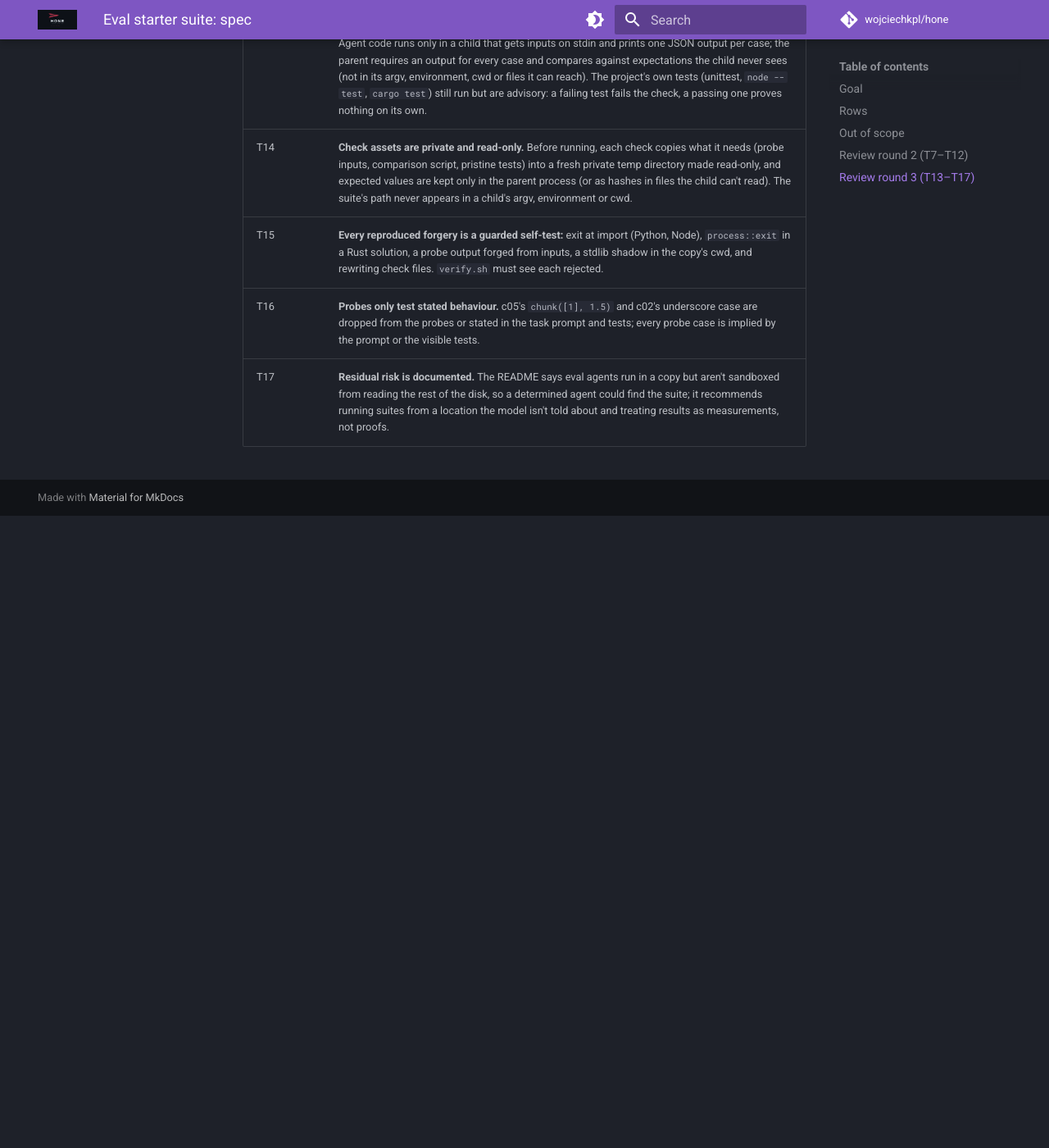
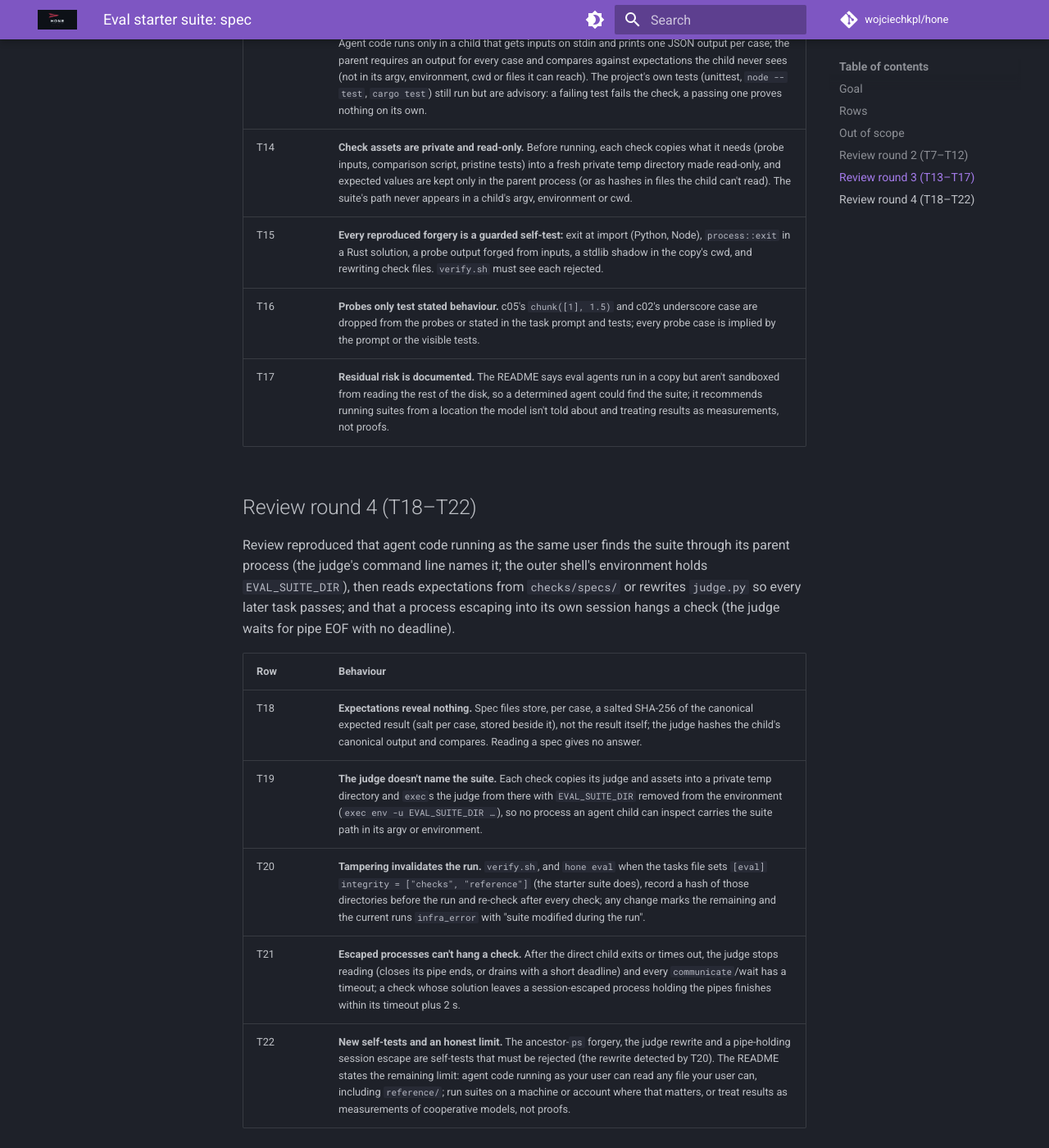
Before and after one commit to wojciechkpl/hone, an MkDocs documentation site: the page built from docs/plans/eval-starter-suite-spec.md, in a window 1280 px wide and 1400 px high, scrolled down 2882 px. Shown: the whole window at 82% size. Built offline with MkDocs 1.6.1 and Material for MkDocs 9.7.7, drawn with Linux system fonts in a browser that asks for light colours; comment, search, counter and statistics services are not loaded; before the commit the page ends 3511 px from its top, so only the background shows below that.

Commit message:
docs: starter suite spec round 4 (T18–T22)

```diff
--- a/docs/plans/eval-starter-suite-spec.md
+++ b/docs/plans/eval-starter-suite-spec.md
@@ -56,3 +56,15 @@ Review reproduced that 19 of 20 checks pass without the task being solved: agent
 | T15 | **Every reproduced forgery is a guarded self-test:** exit at import (Python, Node), `process::exit` in a Rust solution, a probe output forged from inputs, a stdlib shadow in the copy's cwd, and rewriting check files. `verify.sh` must see each rejected. |
 | T16 | **Probes only test stated behaviour.** c05's `chunk([1], 1.5)` and c02's underscore case are dropped from the probes or stated in the task prompt and tests; every probe case is implied by the prompt or the visible tests. |
 | T17 | **Residual risk is documented.** The README says eval agents run in a copy but aren't sandboxed from reading the rest of the disk, so a determined agent could find the suite; it recommends running suites from a location the model isn't told about and treating results as measurements, not proofs. |
+
+## Review round 4 (T18–T22)
+
+Review reproduced that agent code running as the same user finds the suite through its parent process (the judge's command line names it; the outer shell's environment holds `EVAL_SUITE_DIR`), then reads expectations from `checks/specs/` or rewrites `judge.py` so every later task passes; and that a process escaping into its own session hangs a check (the judge waits for pipe EOF with no deadline).
+
+| Row | Behaviour |
+|---|---|
+| T18 | **Expectations reveal nothing.** Spec files store, per case, a salted SHA-256 of the canonical expected result (salt per case, stored beside it), not the result itself; the judge hashes the child's canonical output and compares. Reading a spec gives no answer. |
+| T19 | **The judge doesn't name the suite.** Each check copies its judge and assets into a private temp directory and `exec`s the judge from there with `EVAL_SUITE_DIR` removed from the environment (`exec env -u EVAL_SUITE_DIR …`), so no process an agent child can inspect carries the suite path in its argv or environment. |
+| T20 | **Tampering invalidates the run.** `verify.sh`, and `hone eval` when the tasks file sets `[eval] integrity = ["checks", "reference"]` (the starter suite does), record a hash of those directories before the run and re-check after every check; any change marks the remaining and the current runs `infra_error` with "suite modified during the run". |
+| T21 | **Escaped processes can't hang a check.** After the direct child exits or times out, the judge stops reading (closes its pipe ends, or drains with a short deadline) and every `communicate`/wait has a timeout; a check whose solution leaves a session-escaped process holding the pipes finishes within its timeout plus 2 s. |
+| T22 | **New self-tests and an honest limit.** The ancestor-`ps` forgery, the judge rewrite and a pipe-holding session escape are self-tests that must be rejected (the rewrite detected by T20). The README states the remaining limit: agent code running as your user can read any file your user can, including `reference/`; run suites on a machine or account where that matters, or treat results as measurements of cooperative models, not proofs. |
```
